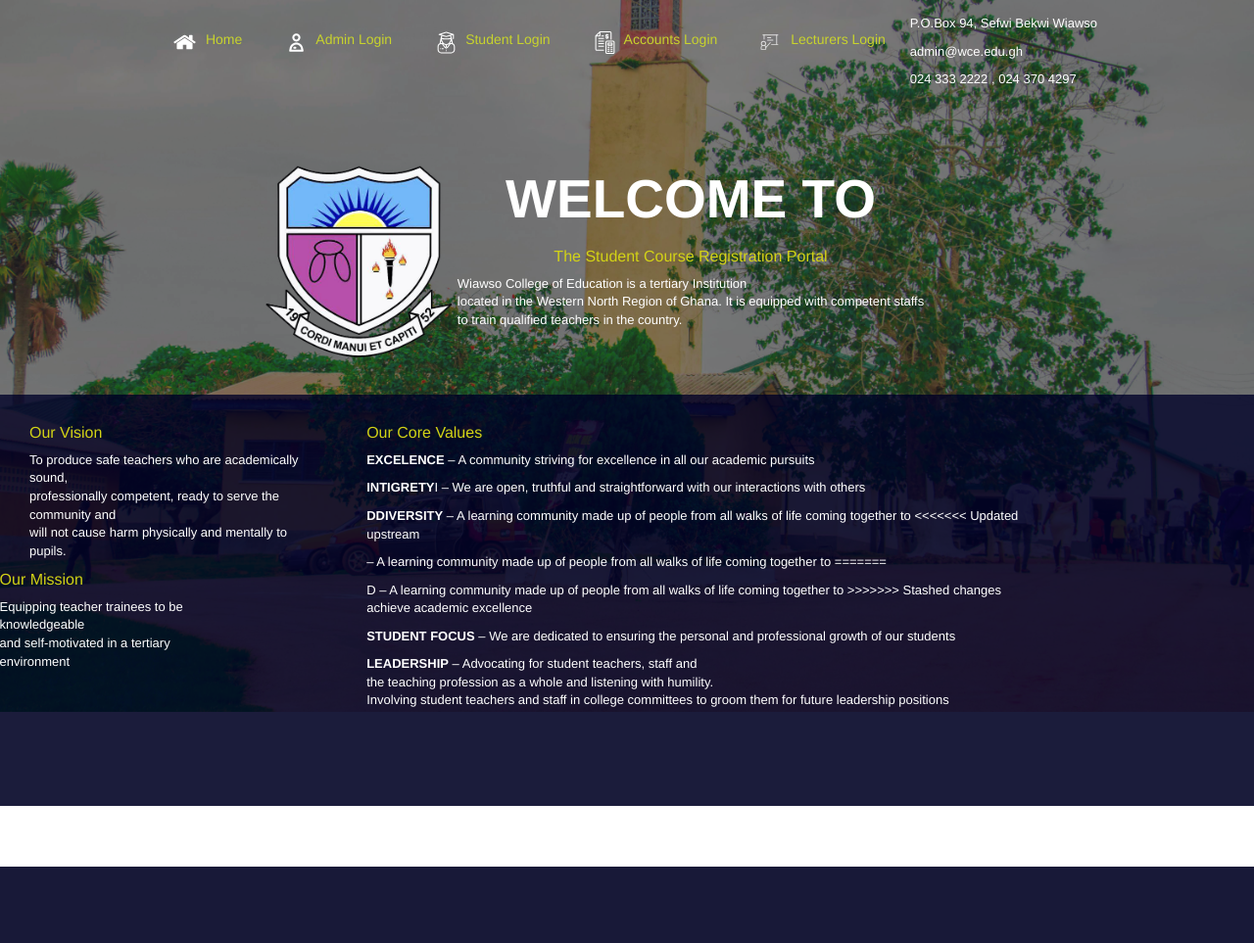
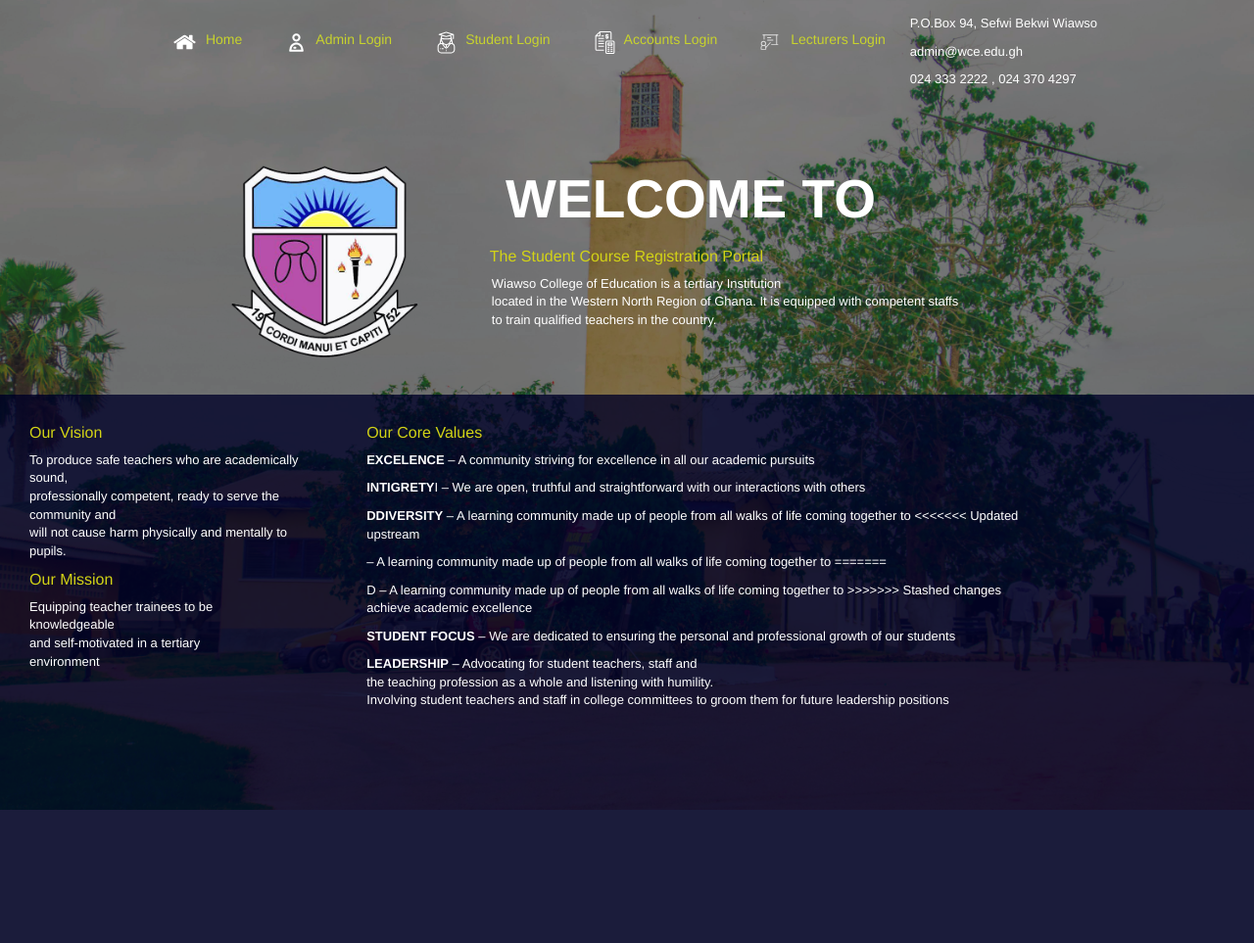
Before and after one commit to CobbyElsonfx/Course-Registration-Portal, a PHP site: page /onlinecourse/home.php in a window 1280 px wide. Shown: the whole page at 98% size. Before the commit the page ends 885 px from the top, so only its background shows below. Run offline with PHP 8.4, Linux system fonts and the light colour scheme.

Commit message:
Added new data

```diff
--- a/onlinecourse/admin/account_office_panel.php
+++ b/onlinecourse/admin/account_office_panel.php
@@ -57,10 +57,10 @@ if (isset($_POST['submit'])) {
                 <ul class="nav col-12 col-lg-auto me-lg-auto mb-2 justify-content-center mb-md-0">
                     <li class="navLink px-3 py-2 d-flex  align-items-center gap-0">
                         <img class="homeIcon2" src="../assets/img/home.svg">
-                        <a href="#">Home </a>
+                        <a href="../home.php">Home </a>
                     </li>
-                    <li class="navLink px-3 py-2">
-                        <img class="adminIcon" src="../assets/img/accounting.svg">
+                    <li class="navLink px-3 py-2 d-flex  align-items-center gap-0">
+                        <img class="adminIcon3" src="../assets/img/accounting.svg">
                         <a href="account_office_panel.php">Accounts Login</a>
                     </li>
 
--- a/onlinecourse/assets/css/home_page.css
+++ b/onlinecourse/assets/css/home_page.css
@@ -4,8 +4,8 @@ body {
     background-position: center;
     background-size: cover;
     width: 100vw;
-    height: 75vh;
-    overflow: hidden;
+    height: 100vh;
+    overflow: auto;
 }
 header {
     background-color: rgba(42, 42, 44, 0.6);
@@ -15,20 +15,13 @@ header {
 
 .navLink a {
     color: rgb(200, 211, 45);
-    text-decoration: none
+    text-decoration: none;
 
-<<<<<<< Updated upstream
-}
-.navLink a:hover{
-    color: #ffffff;
 }
 
-.navLink a {
-    color: rgb(200, 211, 45);
-    text-decoration: none
+.navLink a:hover {
+    color: rgb(255, 255, 255);
 
-=======
->>>>>>> Stashed changes
 }
 
 .content-wrapper {
@@ -57,10 +50,17 @@ h2 {
 }
 .hh{
     text-align: center;
+    font-size: 25px;
 }
 .school{
+    margin-left:70px;
     text-align: justify;
     text-align: 40px;
+}
+
+.besidelogo1{
+position: relative;
+right: 12%;
 }
 p {
     color: #ffffff;
@@ -215,7 +215,7 @@ li {
 .mission{
     position: relative;
     top: 150px;
-    right: 26.5%;
+    right: 24%;
 }
 
 
--- a/onlinecourse/home.php
+++ b/onlinecourse/home.php
@@ -41,7 +41,7 @@ include("includes/config.php");
                     <img class="studentIcon" src="./assets/img/student.svg">
                     <li class="navLink px-3 py-2 "><a href="./index.php">Student Login</a></li>
                     <img class="studentIcon" src="./assets/img/accounting.svg">
-                    <li class="navLink px-3 py-2"><a href="account_office_panel.php">Accounts Login</a></li>
+                    <li class="navLink px-3 py-2"><a href="./admin/account_office_panel.php">Accounts Login</a></li>
                     <img class="homeIcon" src="./assets/img/teacher.svg">
                     <li class="navLink px-3 py-2"><a href="#">Lecturers Login</a></li>
 
@@ -61,12 +61,12 @@ include("includes/config.php");
                     <img class="logo" src="assets/img/schoolLogo.png">
 
                 </div>
-                <div>
+                <div class="besidelogo">
                     <caption>
                         <h1 class="welcomeHome">WELCOME TO</h1>
                     </caption>
                     <div class='hh'>
-                        <h2>The Student Course Registration Portal</h2>
+                        <h2 class="besidelogo1">The Student Course Registration Portal</h2>
                     </div>
                     <div class='school'>
                         <p>
```
Also changed, not shown: onlinecourse/assets/css/style.css (+18 -8 lines).
